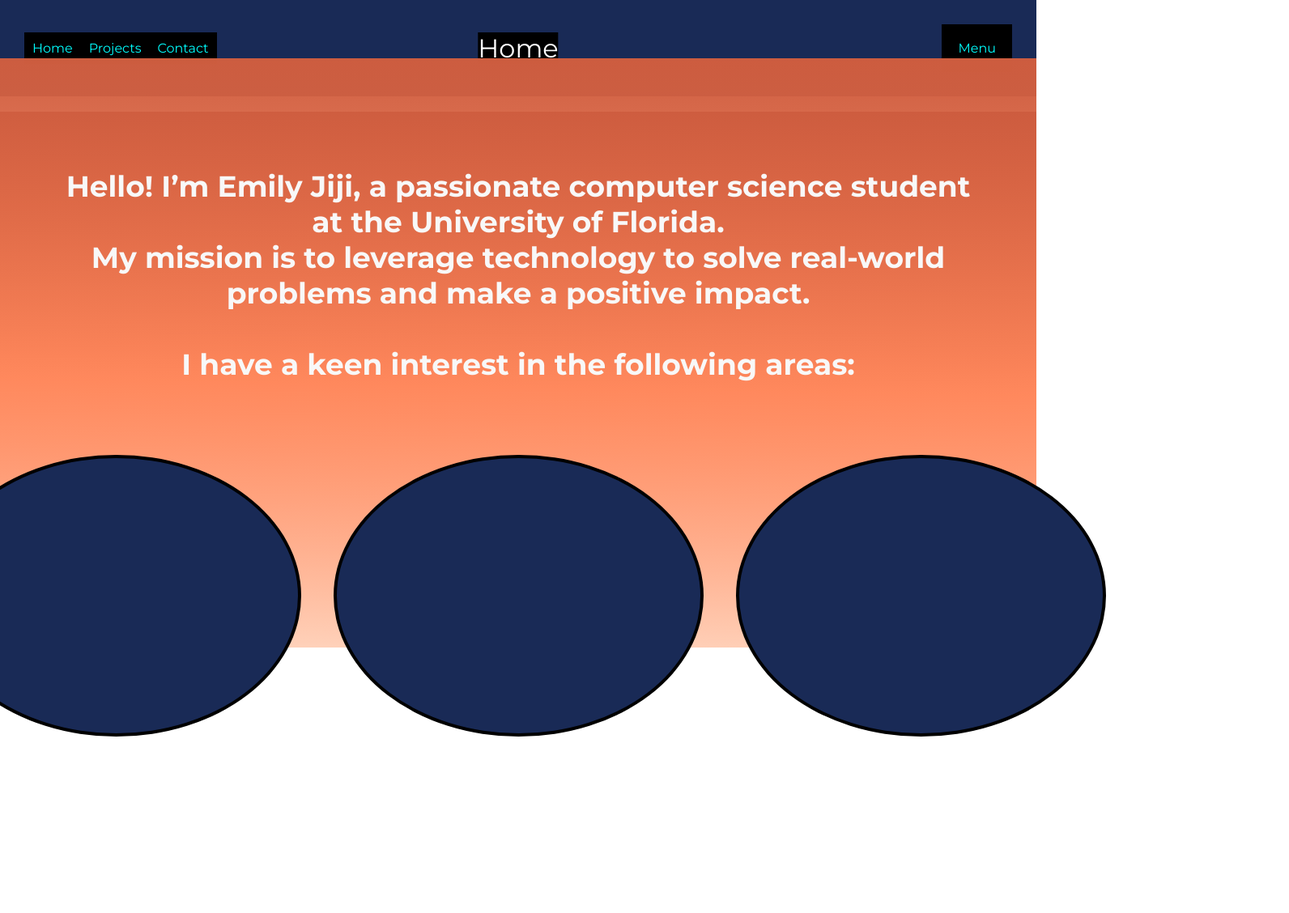
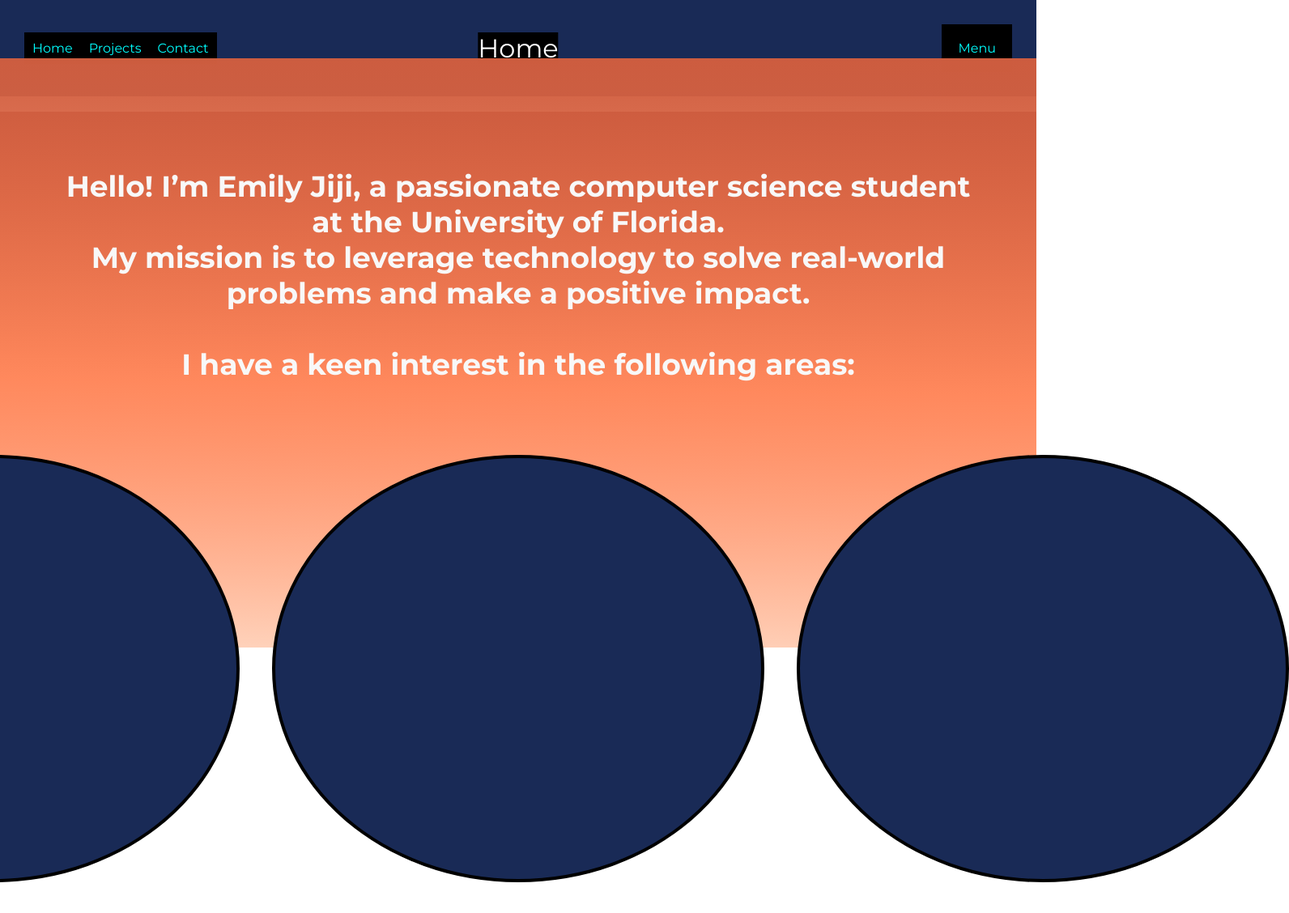
Before and after one commit to emilyjiji/newest-porfolio, a React (Create React App) app: page / in a window 1280 px wide. Shown: the top 1128 px of the page at 81% size, 1592 px wide, since content can reach past the window. Before the commit the page ends 1060 px from the top, so only its background shows below. Built offline with nearby package versions, Linux system fonts and the light colour scheme.

Commit message:
increased size of text circles

```diff
--- a/src/components/Home.css
+++ b/src/components/Home.css
@@ -26,8 +26,8 @@
   }
 
 .circle {
-    width: 449px;
-    height: 340px;
+    width:600px;
+    height: 520px;
     flex-shrink: 0;
     background-color: #192A56;
     border: 10px solid #f8f8f8;
```
